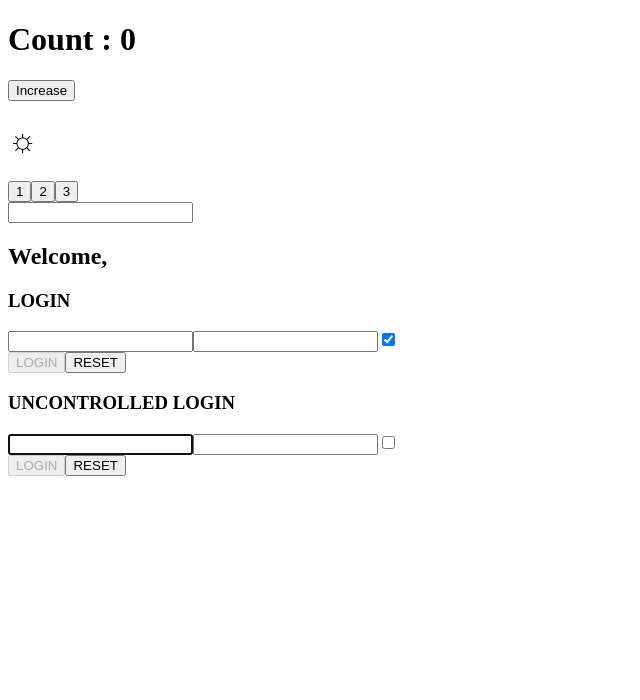
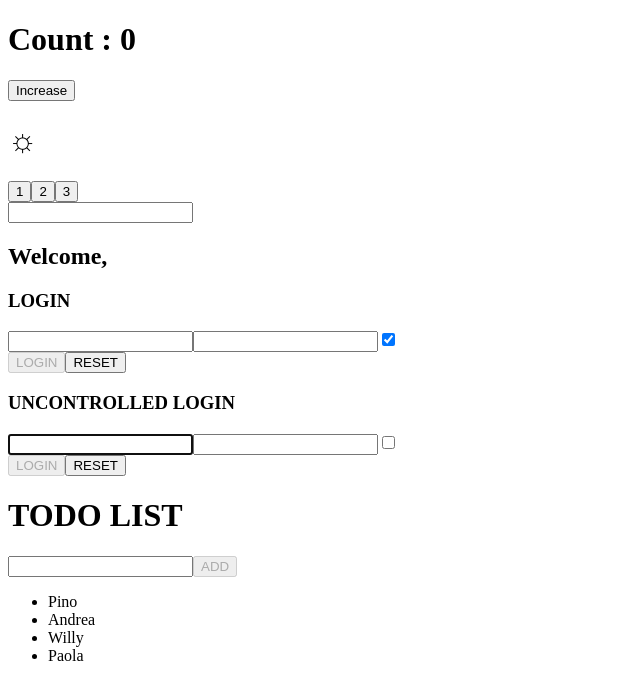
Before and after one commit to Baku305/react-exercises, a React (Create React App) app in the folder react-exercises/: page / in a window 1280 px wide. Shown: the top 700 px of the page, without its empty margins (0-640 px from the left). Built offline with nearby package versions, Linux system fonts and the light colour scheme.

Commit message:
feat : todolist component

```diff
--- /dev/null
+++ b/react-exercises/src/TodoList.jsx
@@ -0,0 +1,37 @@
+import React from "react";
+
+export default class TodoList extends React.Component {
+
+        state = {
+            items : ['Pino', 'Andrea', 'Willy', "Paola"],
+            newItem : ""
+        }
+
+        addEvent = () => {
+
+            this.setState({
+                items : [...this.state.items,this.state.newItem],
+                newItem : ""
+            })
+        }
+
+        addItem = (event) => {
+            this.setState({
+                newItem : event.target.value
+            })
+        }
+
+    render(){
+        return(
+        <>
+        <div>
+            <h1>TODO LIST</h1>
+            <input type="text" onChange={this.addItem} value = {this.state.newItem}/>
+            <button onClick={this.addEvent} disabled={!this.state.newItem}>ADD</button>
+            <ul>
+                {this.state.items.map((el,i) => <li key={el+i}>{el}</li>)}
+            </ul>
+        </div>
+        </>)
+    }
+}
--- a/react-exercises/src/app.jsx
+++ b/react-exercises/src/app.jsx
@@ -3,6 +3,7 @@
 import ClickTracker from "./ClickTracker ";
 import InteractiveWelcome from "./InteractiveWelcome ";
 import Login from "./Login";
+import TodoList from "./TodoList";
 import UncontrolledLogin from "./UncontrolledLogin";
 
 export class App extends React.Component {
@@ -27,6 +28,9 @@
         <div>
           <UncontrolledLogin/>
         </div>
+        <div>
+          <TodoList/>
+        </div>
         </>
     );
   }
```
